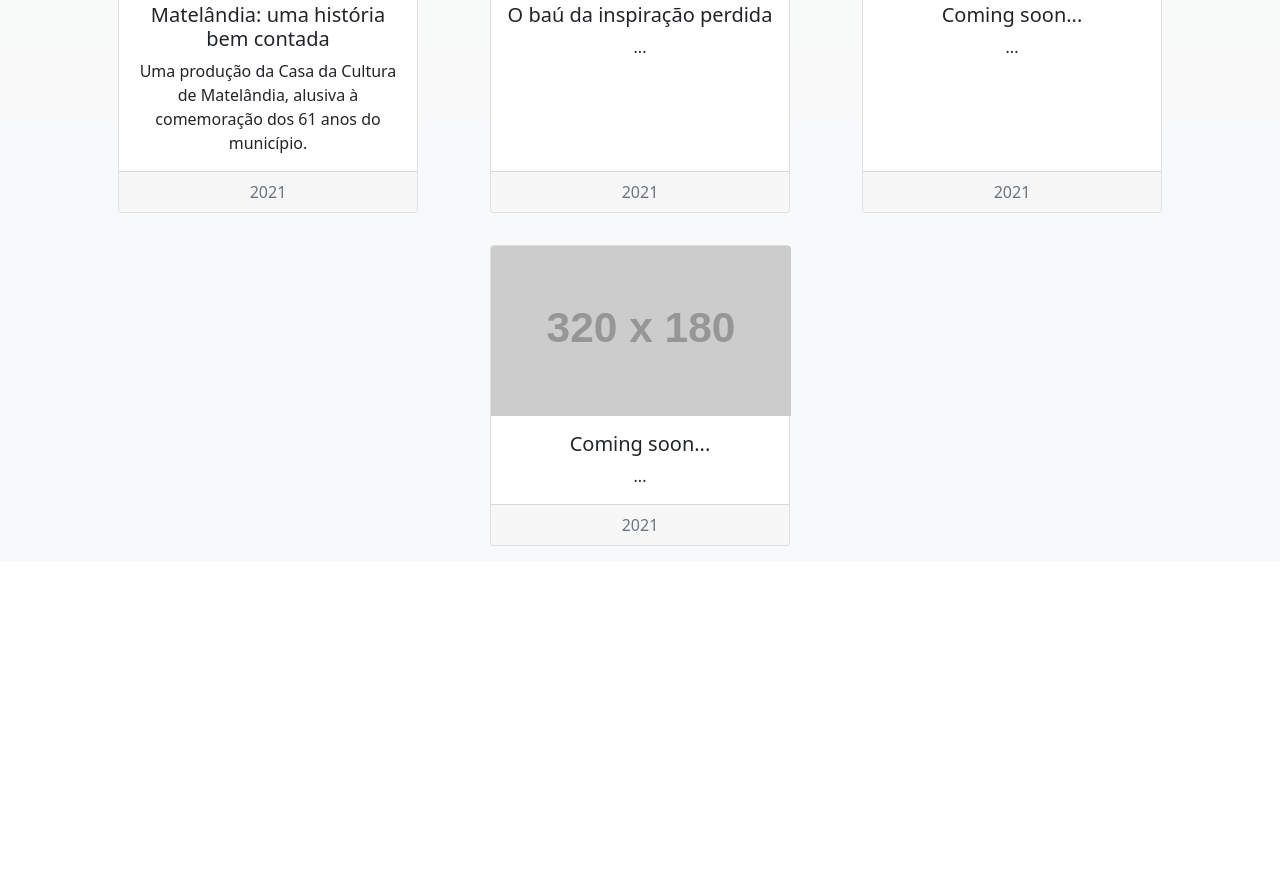
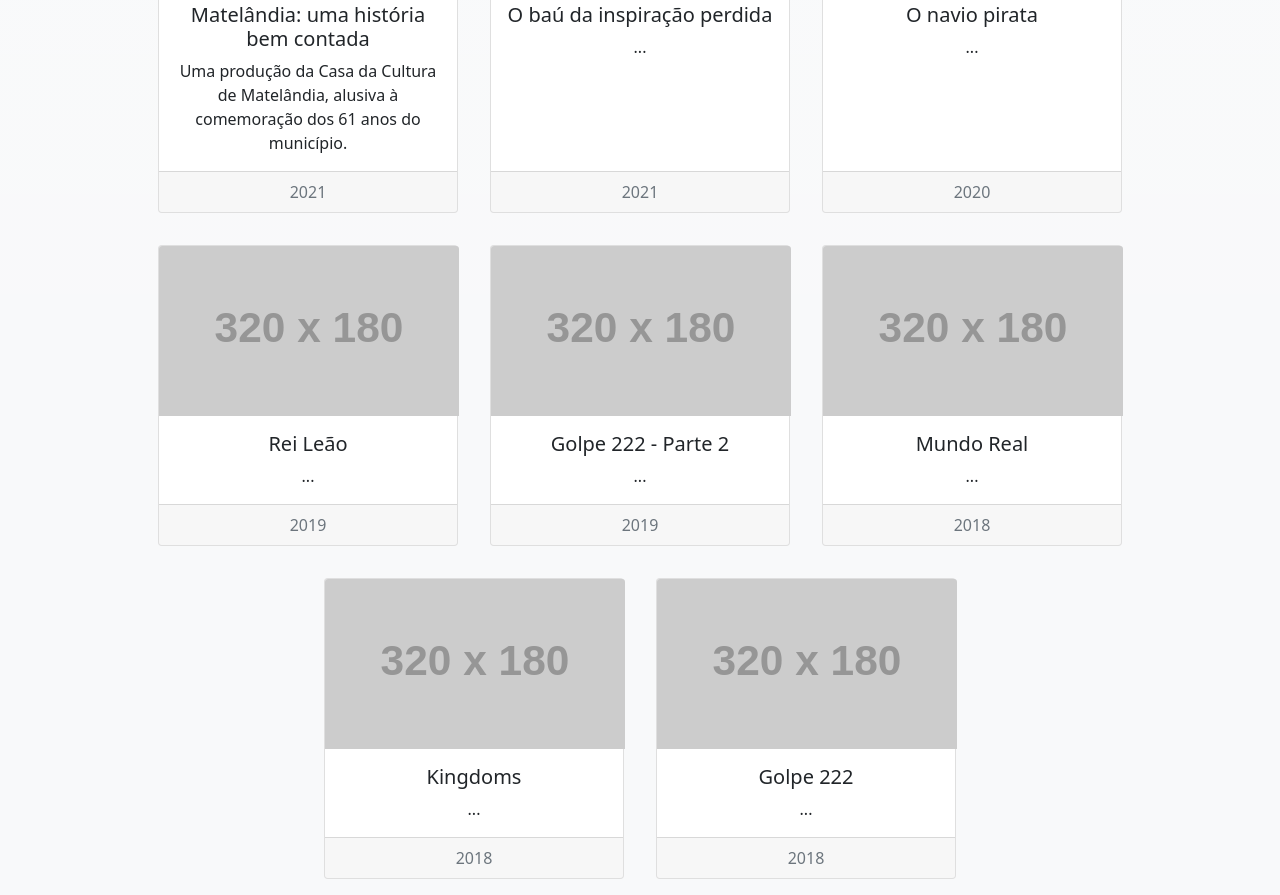
Before and after one commit to cavalodeaco/carmenfritsche, a plain HTML site: page index.html in a window 1280 px wide. Shown: the part 1158-2053 px from the top of the page. Before the commit the page ends 1720 px from the top, so only its background shows below. Drawn offline with nearby package versions, Linux system fonts and the light colour scheme; placeholder pictures from the web are drawn by us.

Commit message:
placeholder e título para os trabalhos recentes

```diff
--- a/index.html
+++ b/index.html
@@ -47,7 +47,7 @@
     <section class="section bg-light text-dark bg-gradient">
         <div class="container">
             <h2 class="display-2 section-title text-start">Trabalhos recentes</h2>
-            <div class="d-flex justify-content-around flex-wrap">
+            <div class="d-flex justify-content-center flex-wrap">
                 <article class="card work-card text-center">
                     <img src="/img/historiabemcontada.png" class="card-img-top" alt="Matelândia: uma história bem contada">
                     <div class="card-body">
@@ -75,25 +75,73 @@
                 <article class="card work-card text-center">
                     <img src="https://via.placeholder.com/320x180.png" class="card-img-top" alt="...">
                     <div class="card-body">
-                        <h5 class="card-title">Coming soon...</h5>
+                        <h5 class="card-title">O navio pirata</h5>
                         <p class="card-text">
                             ...
                         </p>
                     </div>
                     <div class="card-footer text-muted">
-                        2021
+                        2020
                     </div>
                 </article>
                 <article class="card work-card text-center">
                     <img src="https://via.placeholder.com/320x180.png" class="card-img-top" alt="...">
                     <div class="card-body">
-                        <h5 class="card-title">Coming soon...</h5>
+                        <h5 class="card-title">Rei Leão</h5>
                         <p class="card-text">
                             ...
                         </p>
                     </div>
                     <div class="card-footer text-muted">
-                        2021
+                        2019
+                    </div>
+                </article>
+                <article class="card work-card text-center">
+                    <img src="https://via.placeholder.com/320x180.png" class="card-img-top" alt="...">
+                    <div class="card-body">
+                        <h5 class="card-title">Golpe 222 - Parte 2</h5>
+                        <p class="card-text">
+                            ...
+                        </p>
+                    </div>
+                    <div class="card-footer text-muted">
+                        2019
+                    </div>
+                </article>
+                <article class="card work-card text-center">
+                    <img src="https://via.placeholder.com/320x180.png" class="card-img-top" alt="...">
+                    <div class="card-body">
+                        <h5 class="card-title">Mundo Real</h5>
+                        <p class="card-text">
+                            ...
+                        </p>
+                    </div>
+                    <div class="card-footer text-muted">
+                        2018
+                    </div>
+                </article>
+                <article class="card work-card text-center">
+                    <img src="https://via.placeholder.com/320x180.png" class="card-img-top" alt="...">
+                    <div class="card-body">
+                        <h5 class="card-title">Kingdoms</h5>
+                        <p class="card-text">
+                            ...
+                        </p>
+                    </div>
+                    <div class="card-footer text-muted">
+                        2018
+                    </div>
+                </article>
+                <article class="card work-card text-center">
+                    <img src="https://via.placeholder.com/320x180.png" class="card-img-top" alt="...">
+                    <div class="card-body">
+                        <h5 class="card-title">Golpe 222</h5>
+                        <p class="card-text">
+                            ...
+                        </p>
+                    </div>
+                    <div class="card-footer text-muted">
+                        2018
                     </div>
                 </article>
             </div>
```
